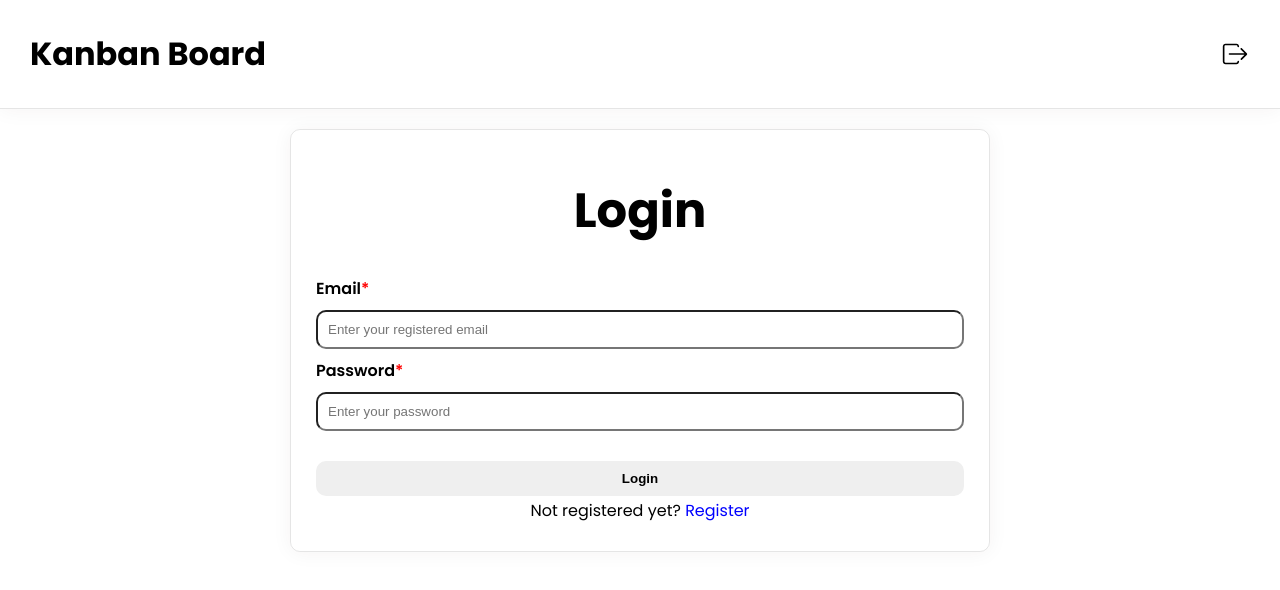
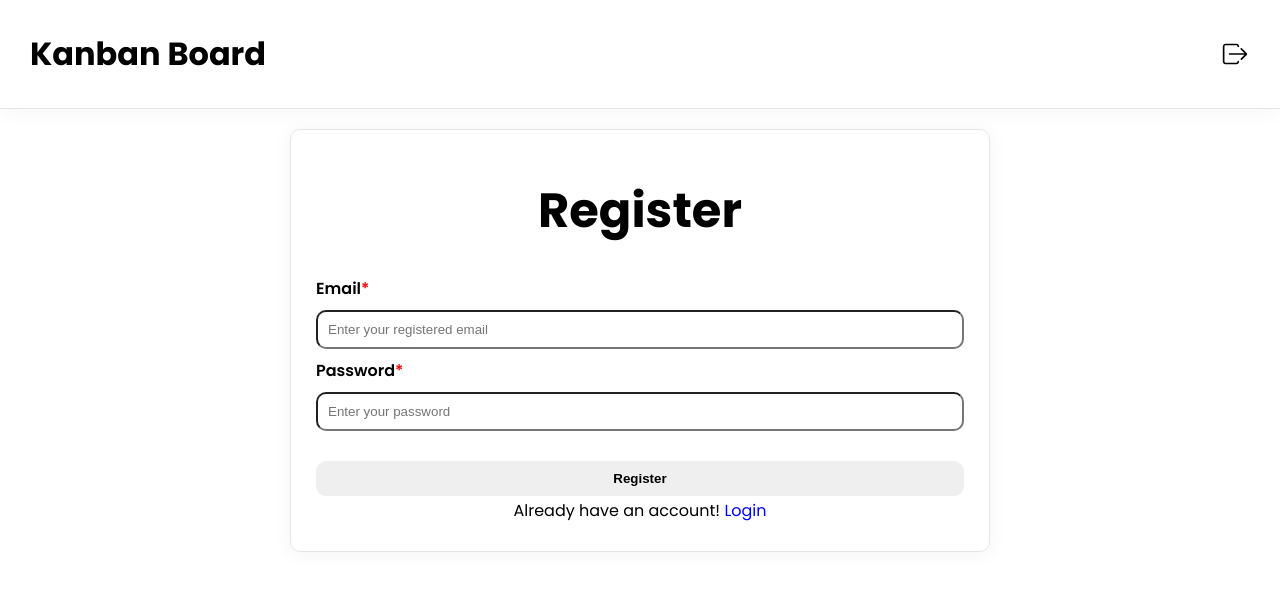
Before and after one commit to sachin973/kanban_board, a React (Create React App) app: page /register in a window 1280 px wide. Shown: the top 590 px of the page. Built offline with nearby package versions, Linux system fonts and the light colour scheme.

Commit message:
configuration for git page deployment

```diff
--- a/package.json
+++ b/package.json
@@ -2,6 +2,7 @@
   "name": "kanban-board",
   "version": "0.1.0",
   "private": true,
+  "homepage": "https://sachin973.github.io/",
   "dependencies": {
     "@testing-library/jest-dom": "^5.11.4",
     "@testing-library/react": "^11.1.0",
@@ -24,7 +25,9 @@
     "start": "react-scripts --openssl-legacy-provider start",
     "build": "react-scripts --openssl-legacy-provider build",
     "test": "react-scripts test",
-    "eject": "react-scripts eject"
+    "eject": "react-scripts eject",
+    "predeploy": "npm run build",
+    "deploy": "gh-pages -d build"
   },
   "eslintConfig": {
     "extends": [
--- a/src/App.js
+++ b/src/App.js
@@ -3,18 +3,18 @@ import { BrowserRouter as Router, Route, Switch } from "react-router-dom";
 import Kanban from "./view/pages/kanban";
 import Login from "./view/auth/login";
 import Register from "./view/auth/register";
-import{ Toaster } from 'react-hot-toast';
+import { Toaster } from 'react-hot-toast';
 import "./App.css";
 
 function App() {
   return (
     <div className="app">
-      <Toaster />
       <Router>
+        <Toaster />
         <Switch>
-          <Route path="/" component={Login} />
-          <Route path="/register" component={Register} />
-          <Route path="/kanban" component={Kanban} />
+          <Route path="/" exact component={Login} />
+          <Route path="/register" exact component={Register} />
+          <Route path="/kanban" exact component={Kanban} />
         </Switch>
       </Router>
     </div>
```
